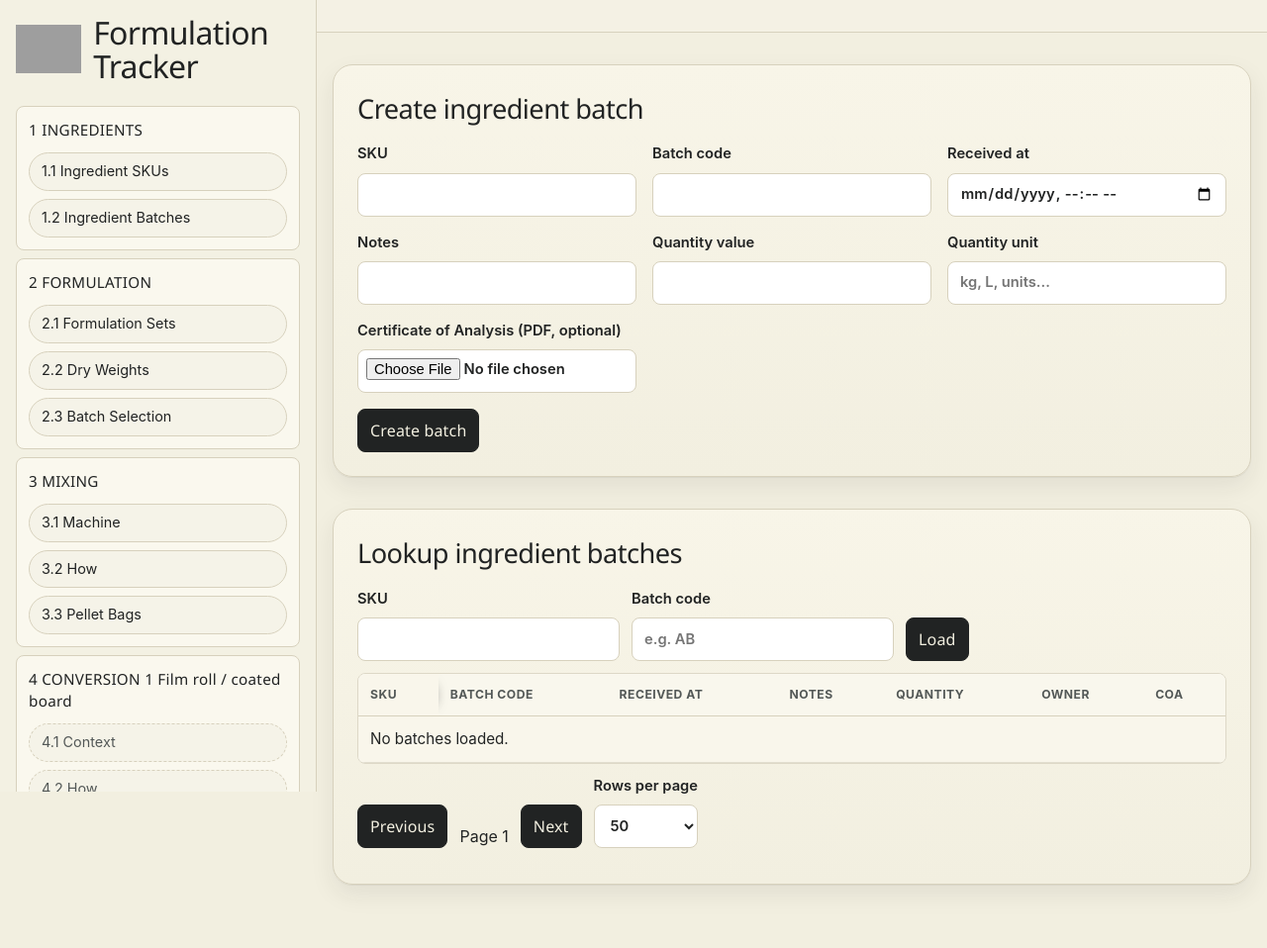
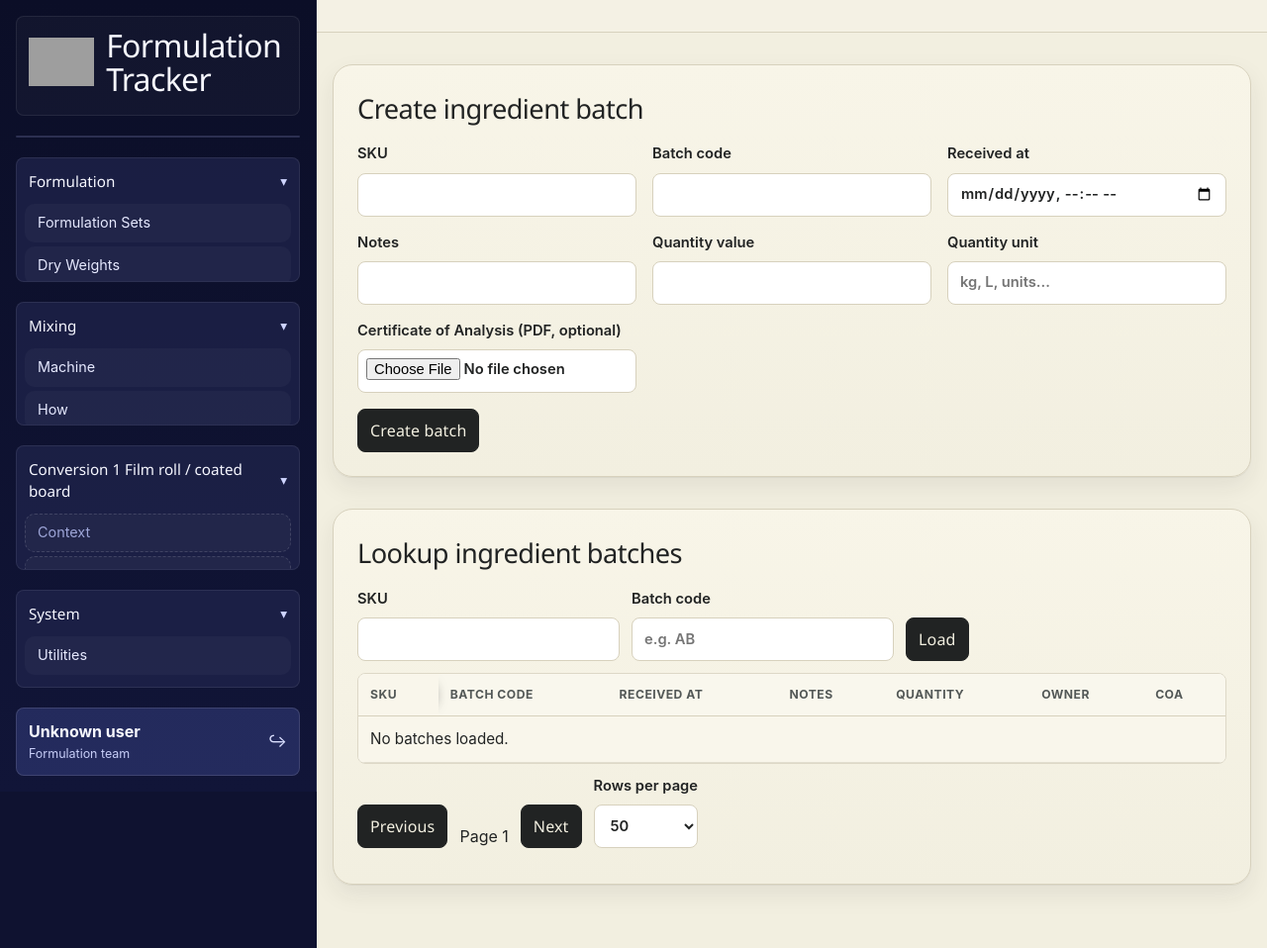
Before and after one commit to callum-afk/formulation_tracker, a Python web app: template app/web/templates/batches.html in a window 1280 px wide. Shown: the whole page at 99% size. Run offline with Jinja, Linux system fonts and the light colour scheme; the template is opened without the code that fills it, so the values that code supplies are empty; grey boxes are pictures that could not be loaded.

Commit message:
Redesign navigation into dark sidebar layout

```diff
--- a/app/web/static/styles.css
+++ b/app/web/static/styles.css
@@ -62,9 +62,10 @@ body {
   display: grid;
   grid-template-columns: 320px minmax(0, 1fr);
   min-height: 100vh;
+  background: #0f1230;
 }
 
-/* Sidebar panel replaces the previous top navigation with collapsible grouped items. */
+/* Sidebar panel uses dark surfaces and nested groups inspired by the provided reference. */
 .sidebar-nav {
   position: sticky;
   top: 0;
@@ -72,34 +73,58 @@ body {
   height: 100vh;
   overflow-y: auto;
   padding: var(--space-4);
-  border-right: 1px solid var(--color-border);
-  background: color-mix(in srgb, var(--color-paper-100) 90%, white);
+  border-right: 1px solid rgba(255, 255, 255, 0.08);
+  background: linear-gradient(180deg, #0b0e27 0%, #111538 100%);
+  color: #f2f4ff;
+  display: grid;
+  grid-template-rows: auto 1fr auto;
+  gap: var(--space-3);
 }
 
 /* Sidebar brand block keeps logo and version metadata together above navigation groups. */
 .sidebar-brand {
   display: grid;
   gap: var(--space-2);
-  margin-bottom: var(--space-4);
+  margin-bottom: var(--space-2);
+  padding: var(--space-3);
+  border-radius: var(--radius-sm);
+  background: rgba(255, 255, 255, 0.03);
+  border: 1px solid rgba(255, 255, 255, 0.08);
 }
 
-/* Collapsible nav groups mimic simple sidebar components without extra JS dependencies. */
+/* Collapsible nav groups mimic common admin sidebar behavior from the reference image. */
 .nav-group {
   margin-bottom: var(--space-2);
-  border: 1px solid var(--color-border);
+  border: 1px solid rgba(255, 255, 255, 0.08);
   border-radius: var(--radius-sm);
-  background: color-mix(in srgb, var(--color-card) 72%, white);
+  background: rgba(32, 36, 77, 0.72);
   overflow: hidden;
 }
 
-/* Group headers are styled like compact section labels and support click-to-collapse. */
+/* Group headers are styled as bold white labels and include a custom chevron indicator. */
 .nav-group > summary {
   cursor: pointer;
   list-style: none;
   padding: var(--space-3);
   font-family: var(--font-heading);
   font-size: 0.95rem;
-  letter-spacing: 0.02em;
+  color: #f6f7ff;
+  display: flex;
+  align-items: center;
+  justify-content: space-between;
+}
+
+/* Chevron marker communicates collapsed/expanded state without relying on browser defaults. */
+.nav-group > summary::after {
+  content: "▾";
+  font-size: 0.85rem;
+  color: #cfd5ff;
+  transition: transform 0.2s ease;
+}
+
+/* Rotate the chevron when the details panel is collapsed for clear affordance. */
+.nav-group:not([open]) > summary::after {
+  transform: rotate(-90deg);
 }
 
 /* Hide default disclosure marker so we can keep the visual style clean and consistent. */
@@ -110,41 +135,71 @@ body {
 /* Item stack provides predictable spacing for nav links and placeholder labels. */
 .nav-group-items {
   display: grid;
-  gap: var(--space-2);
-  padding: 0 var(--space-3) var(--space-3);
+  gap: var(--space-1);
+  padding: 0 var(--space-2) var(--space-3);
 }
 
-/* Sidebar links use compact rounded pills with left alignment for scan-friendly nav. */
+/* Sidebar links are full-width rows with subtle hover transitions and high contrast text. */
 .nav-group-items a,
 .nav-placeholder {
   display: block;
   min-height: 2rem;
   padding: var(--space-2) var(--space-3);
-  border-radius: 999px;
-  border: 1px solid var(--color-border);
+  border-radius: 10px;
+  border: 1px solid transparent;
   text-decoration: none;
   font-size: 0.9rem;
-  background: color-mix(in srgb, var(--color-paper-100) 74%, white);
+  color: #e6e9ff;
+  background: rgba(255, 255, 255, 0.03);
 }
 
 /* Placeholder rows are intentionally muted because those pages are not yet available. */
 .nav-placeholder {
-  color: var(--color-ink-500);
+  color: #9ea6d8;
   border-style: dashed;
+  border-color: rgba(255, 255, 255, 0.14);
 }
 
-/* Sidebar link hover keeps interaction feedback consistent with the existing design language. */
+/* Sidebar link hover keeps interaction feedback aligned with the dark sidebar style. */
 .nav-group-items a:hover {
-  background: var(--color-moss-300);
-  border-color: color-mix(in srgb, var(--color-moss-500) 55%, var(--color-border));
+  background: rgba(118, 132, 255, 0.2);
+  border-color: rgba(163, 176, 255, 0.45);
+}
+
+/* Sidebar profile card anchors the bottom of the nav and echoes the reference footer strip. */
+.sidebar-user-card {
+  display: flex;
+  align-items: center;
+  justify-content: space-between;
+  gap: var(--space-3);
+  padding: var(--space-3);
+  border-radius: var(--radius-sm);
+  border: 1px solid rgba(255, 255, 255, 0.12);
+  background: rgba(80, 91, 175, 0.32);
+  color: #f7f8ff;
+}
+
+/* Profile card text stack keeps actor and role labels neatly grouped. */
+.sidebar-user-card small {
+  display: block;
+  color: #c8cff8;
+  font-size: 0.78rem;
+  margin-top: 2px;
+}
+
+/* Simple icon treatment gives the footer card a compact actionable visual marker. */
+.sidebar-user-icon {
+  font-size: 1.05rem;
+  color: #dbe0ff;
 }
 
 /* Content column hosts a sticky title header and the page's existing panel content. */
 .content-shell {
   min-width: 0;
+  background: var(--color-paper-100);
 }
 
-/* Header row anchors current page title without reintroducing the old global nav. */
+/* Header row anchors current page title while harmonizing with the main content background. */
 .content-header {
   position: sticky;
   top: 0;
@@ -238,6 +293,7 @@ a:hover {
   display: inline-flex;
   align-items: center;
   gap: var(--space-3);
+  color: #f7f8ff;
 }
 
 /* Brand logo scales to title line-height and remains crisp on high-density displays. */
--- a/app/web/templates/base.html
+++ b/app/web/templates/base.html
@@ -7,9 +7,9 @@
   <link rel="stylesheet" href="/static/styles.css" />
 </head>
 <body>
-  <!-- Page shell now uses a permanent sidebar so nav groups can be collapsed/expanded. -->
+  <!-- Page shell keeps navigation on the left and main content on the right. -->
   <div class="app-shell">
-    <!-- Sidebar contains all numbered sections requested in the rebuilt navigation. -->
+    <!-- Sidebar mirrors the reference: compact brand block, grouped links, and profile footer. -->
     <aside class="sidebar-nav" aria-label="Primary">
       <!-- Sidebar header keeps product identity visible above grouped links. -->
       <div class="sidebar-brand">
@@ -17,52 +17,61 @@
         <span class="app-version">{{ request.app.state.settings.app_version }}</span>
       </div>
 
-      <!-- Group 1: ingredient workflows with renamed labels. -->
+      <!-- Group 1: ingredient workflows stay expanded by default for quick daily access. -->
       <details class="nav-group" open>
-        <summary>1 INGREDIENTS</summary>
+        <summary><span>Ingredients</span></summary>
         <div class="nav-group-items">
-          <a href="/ingredients">1.1 Ingredient SKUs</a>
-          <a href="/batches">1.2 Ingredient Batches</a>
+          <a href="/ingredients">Ingredient SKUs</a>
+          <a href="/batches">Ingredient Batches</a>
         </div>
       </details>
 
-      <!-- Group 2: formulation workflows with the old formulations page merged into batch selection. -->
+      <!-- Group 2: formulation workflows are grouped under a single collapsible heading. -->
       <details class="nav-group" open>
-        <summary>2 FORMULATION</summary>
+        <summary><span>Formulation</span></summary>
         <div class="nav-group-items">
-          <a href="/sets">2.1 Formulation Sets</a>
-          <a href="/dry_weights">2.2 Dry Weights</a>
-          <a href="/batch_selection">2.3 Batch Selection</a>
+          <a href="/sets">Formulation Sets</a>
+          <a href="/dry_weights">Dry Weights</a>
+          <a href="/batch_selection">Batch Selection</a>
         </div>
       </details>
 
-      <!-- Group 3: mixing workflows with updated machine/how labels. -->
+      <!-- Group 3: mixing workflows remain grouped to match production process order. -->
       <details class="nav-group" open>
-        <summary>3 MIXING</summary>
+        <summary><span>Mixing</span></summary>
         <div class="nav-group-items">
-          <a href="/location_codes">3.1 Machine</a>
-          <a href="/compounding_how">3.2 How</a>
-          <a href="/pellet_bags">3.3 Pellet Bags</a>
+          <a href="/location_codes">Machine</a>
+          <a href="/compounding_how">How</a>
+          <a href="/pellet_bags">Pellet Bags</a>
         </div>
       </details>
 
-      <!-- Group 4: placeholder conversion pages are intentionally not linked yet. -->
+      <!-- Group 4: placeholders keep roadmap pages visible without enabling broken routes. -->
       <details class="nav-group" open>
-        <summary>4 CONVERSION 1 Film roll / coated board</summary>
+        <summary><span>Conversion 1 Film roll / coated board</span></summary>
         <div class="nav-group-items">
-          <span class="nav-placeholder">4.1 Context</span>
-          <span class="nav-placeholder">4.2 How</span>
-          <span class="nav-placeholder">4.3 Output</span>
+          <span class="nav-placeholder">Context</span>
+          <span class="nav-placeholder">How</span>
+          <span class="nav-placeholder">Output</span>
         </div>
       </details>
 
-      <!-- Group 9: system utility access is grouped separately as requested. -->
+      <!-- Group 5: system tools stay separated from production workflow navigation. -->
       <details class="nav-group" open>
-        <summary>9 SYSTEM</summary>
+        <summary><span>System</span></summary>
         <div class="nav-group-items">
-          <a href="/utilities">9.1 Utilities</a>
+          <a href="/utilities">Utilities</a>
         </div>
       </details>
+
+      <!-- Footer profile card anchors the sidebar similarly to the design reference. -->
+      <div class="sidebar-user-card" aria-label="Signed in user">
+        <div>
+          <strong>{{ request.state.actor if request.state.actor else "Unknown user" }}</strong>
+          <small>Formulation team</small>
+        </div>
+        <span class="sidebar-user-icon" aria-hidden="true">↪</span>
+      </div>
     </aside>
 
     <!-- Content region keeps route templates unchanged while old top nav is removed. -->
```
Also changed, not shown: other parts of app/web/static/styles.css (+0 -44 lines).
